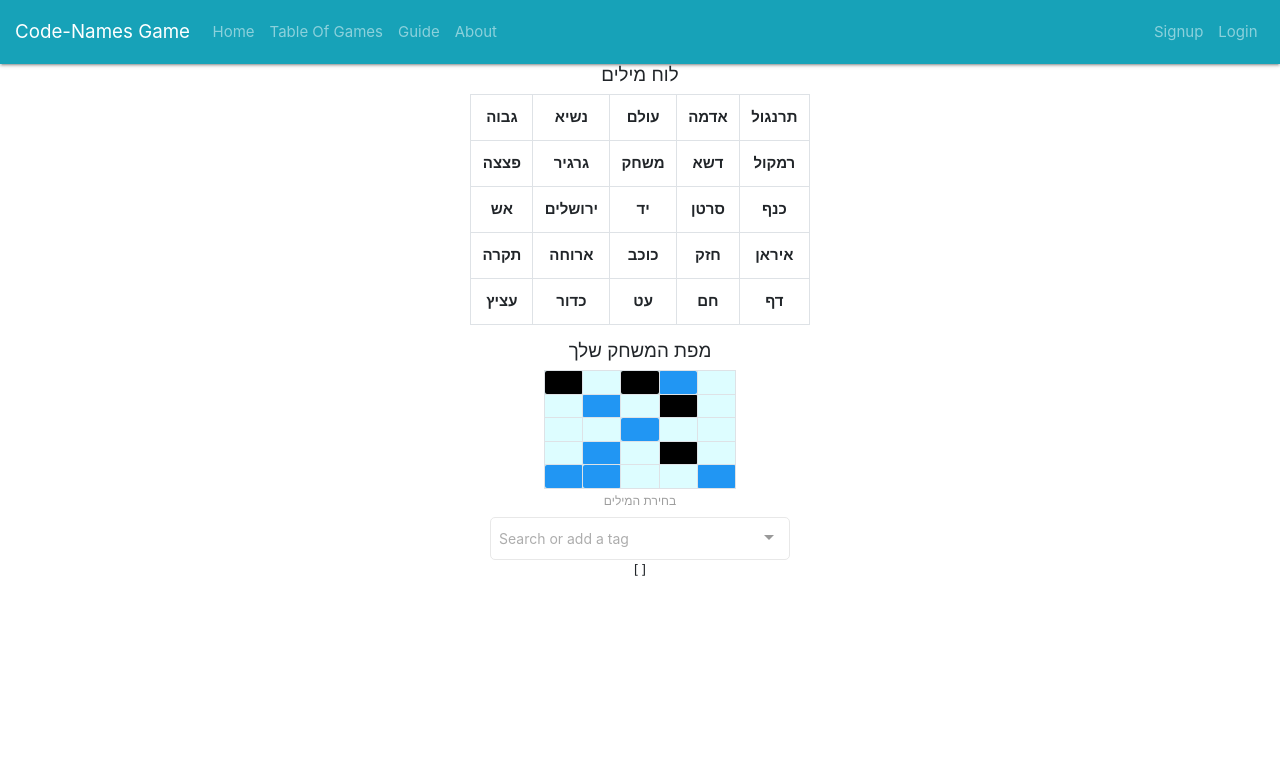
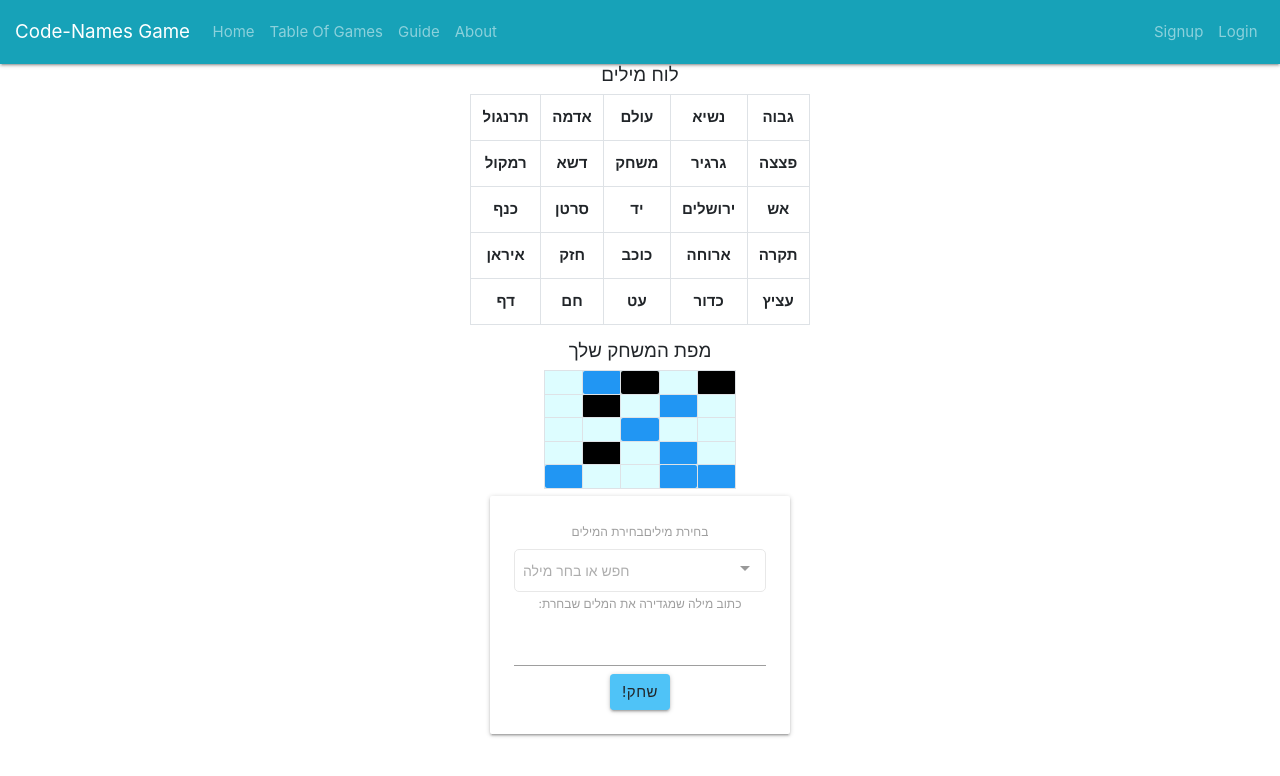
Before and after one commit to avi326/CodeNames, a Vue app: page /game in a window 1280 px wide. Shown: the top 776 px of the page. Built offline with nearby package versions, Linux system fonts and the light colour scheme; no server answers; what vue-chat-scroll would draw is missing.

Commit message:
now we can choose group of words to firebase

```diff
--- a/src/components/game/Game.vue
+++ b/src/components/game/Game.vue
@@ -1,5 +1,5 @@
 <template>
-    <div>
+    <div class="game">
         <div style="text-align: center">
             <h3 class="lead text-center"> לוח מילים</h3>
             <table class="table table-bordered text-center words">
@@ -43,7 +43,7 @@
             </table>
         </div>
 
-            <div style="text-align: center">
+            <div class="mapTable">
                 <h3 class="lead text-center">מפת המשחק שלך</h3>
                 <table style="width:15%" class="table table-bordered mapTable">
                     <tr>
@@ -95,6 +95,7 @@
 import MultiSelectWords from '@/components/game/MultiSelectWords'
 
 export default {
+name: 'Game',
 components: {
     MultiSelectWords
 }
@@ -104,17 +105,21 @@ components: {
 </script>
 
 <style>
+div.game {
+    direction: rtl;
+    text-align: center
 
+}
 table.words {
     margin-left:auto;
     margin-right:auto;
-        text-align: center
+    text-align: center
 }
 
 table.mapTable {
     margin-left:auto;
     margin-right:auto;
-        text-align: center
+    text-align: center
 }
 
 table.mapTable {
--- a/src/components/game/MultiSelectWords.vue
+++ b/src/components/game/MultiSelectWords.vue
@@ -1,30 +1,47 @@
 <template>
     <div>
+        <form class="card-panel" @submit.prevent="sendGroupOfWords">
+        <!-- <pre class="language-json"><code>{{ value  }}</code></pre> -->
+         <div class="field">
+        <label for="email">בחירת מילים</label>
         <label class="typo__label"> בחירת המילים</label>
-        <multiselect v-model="value" tag-placeholder="Add this as new tag" placeholder="Search or add a tag" label="name" track-by="code" :options="options" :multiple="true" :taggable="true" @tag="addTag"></multiselect>
-        <pre class="language-json"><code>{{ value  }}</code></pre>
+        <multiselect v-model="value" tag-placeholder="הוסף מילה זו" placeholder="חפש או בחר מילה" label="name" track-by="code" :options="options" :multiple="true" :taggable="true" @tag="addTag"></multiselect>
+      </div>
+      <div class="field">
+        <label for="name">כתוב מילה שמגדירה את המלים שבחרת: </label>
+        <input id="name" type="text" v-model="defineWord">
+        <p v-if="feedback" class="center">{{ feedback }}</p>
+      </div>
+      <div class="field center">
+        <button class="btn  light-blue lighten-2">שחק! </button>
+
+      </div>
+         </form>
     </div>
 </template>
 
 <script>
 import Multiselect from 'vue-multiselect'
+import db from '@/firebase/init'
 
 export default {
+  name: 'MultiSelectWords',
   components: {
     Multiselect
   },
   data () {
     return {
+      defineWord: null,
       value: [
       ],
       options: [
-        { name: 'אדמה', code: 'vu' },
-        { name: 'גרגיר', code: 'js' },
-        { name: 'יד', code: 'os' },
-        { name: 'ארוחה', code: 'a1' },
-        { name: 'כדור', code: 'a2' },
-        { name: 'עציץ', code: 'a3' },
-        { name: 'דף', code: 'a4' }
+        { name: 'אדמה', code: '1' },
+        { name: 'גרגיר', code: '2' },
+        { name: 'יד', code: '3' },
+        { name: 'ארוחה', code: '4' },
+        { name: 'כדור', code: '5' },
+        { name: 'עציץ', code: '6' },
+        { name: 'דף', code: '7' }
       ]
     }
   },
@@ -36,7 +53,22 @@ export default {
       }
       this.options.push(tag)
       this.value.push(tag)
-    }
+    },
+    sendGroupOfWords(){
+      if(this.defineWord){
+            db.collection('groupofwords').doc(this.defineWord).set({
+            wordsArray: this.value
+            },{ merge: true }).catch(err => {
+            console.log(err)
+            })
+            this.defineWord = null
+            this.options = this.options // need to remove "value"
+            this.value = null
+            this.feedback = 'המילה נוספה בהצלחה!'
+        } else {
+            this.feedback = 'אתה חייב להגדיר מילה'
+        }
+      }
   }
 }
 </script>
```
